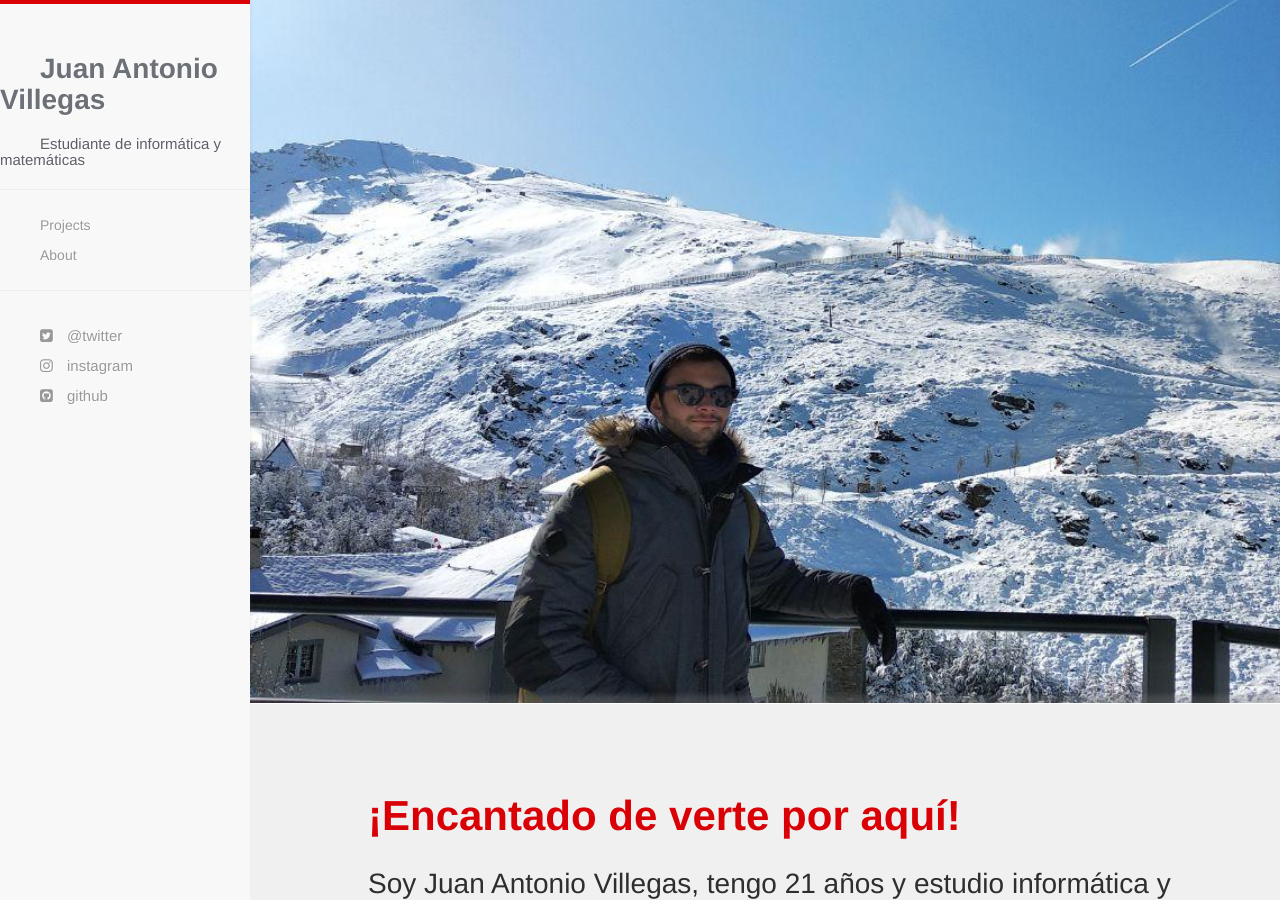
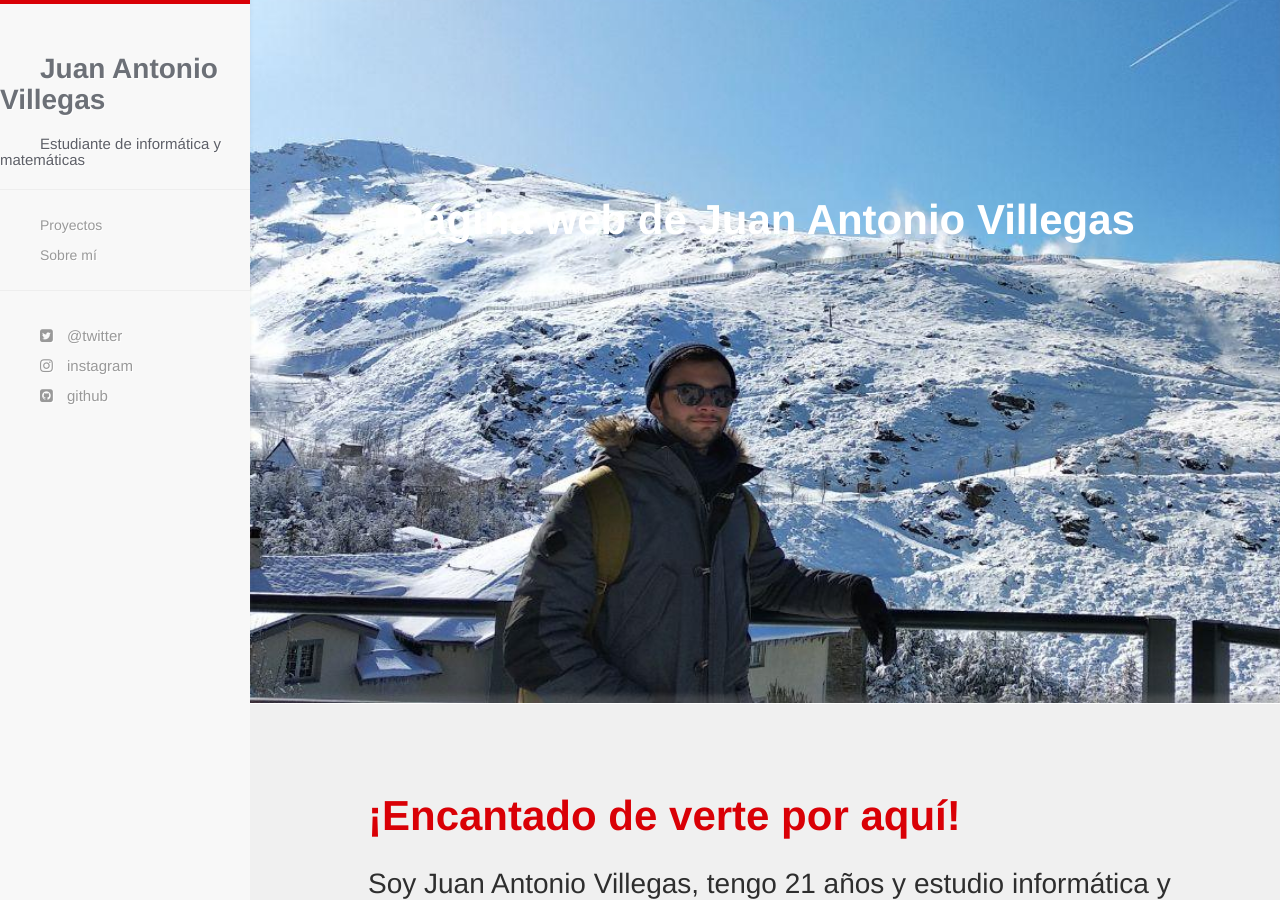
Before and after one commit to JAntonioVR/jantoniovr.github.io, a Jekyll site: the page built from index.html, in a window 1280 px wide and 900 px high. Built offline with Jekyll 4.4.1, drawn with Linux system fonts in a browser that asks for light colours; nearby versions of some CDN libraries.

Commit message:
Traduccion de los botones y arreglo del boton de instagram

```diff
--- a/_includes/navigation.html
+++ b/_includes/navigation.html
@@ -27,12 +27,12 @@
     <hr />
 
 <!--    <li><a href="{{ site.baseurl }}/links.html">Links</a></li>  -->
-    <li><a href="{{ site.baseurl }}/projects.html">Projects</a></li>
-    <li><a href="{{ site.baseurl }}/about.html">About</a></li>
+    <li><a href="{{ site.baseurl }}/projects.html">Proyectos</a></li>
+    <li><a href="{{ site.baseurl }}/about.html">Sobre mí</a></li>
     <hr />
     <div id="social-wrapper">
       <li> <a href="{{ site.twitter }}"><i class="fa fa-twitter-square"></i> @twitter</a></li>
-      <li> <a href="{{ site.instagram }}"><i class="fa fa-instagram" aria-hidden="true"></i> instagram</a> </li>
+      <li> <a href="{{ site.instagram }}"><i class="fa fa-instagram"></i> instagram</a> </li>
       <li> <a href="{{ site.github }}"><i class="fa fa-github-square"></i> github</a> </li>
     </div>
   </ul>
--- a/_includes/showcase.html
+++ b/_includes/showcase.html
@@ -3,5 +3,8 @@
     .showcase-wrapper {background-image: url("{{ site.baseurl }}/images/showcase.jpg");}
     </style>
     <div class="showcase-wrapper sticky">
+      <div class="showcase-text">
+          Página web de Juan Antonio Villegas
+      </div>
     </div>
     <div class="container">
```
Also changed, not shown: 8 other files.
